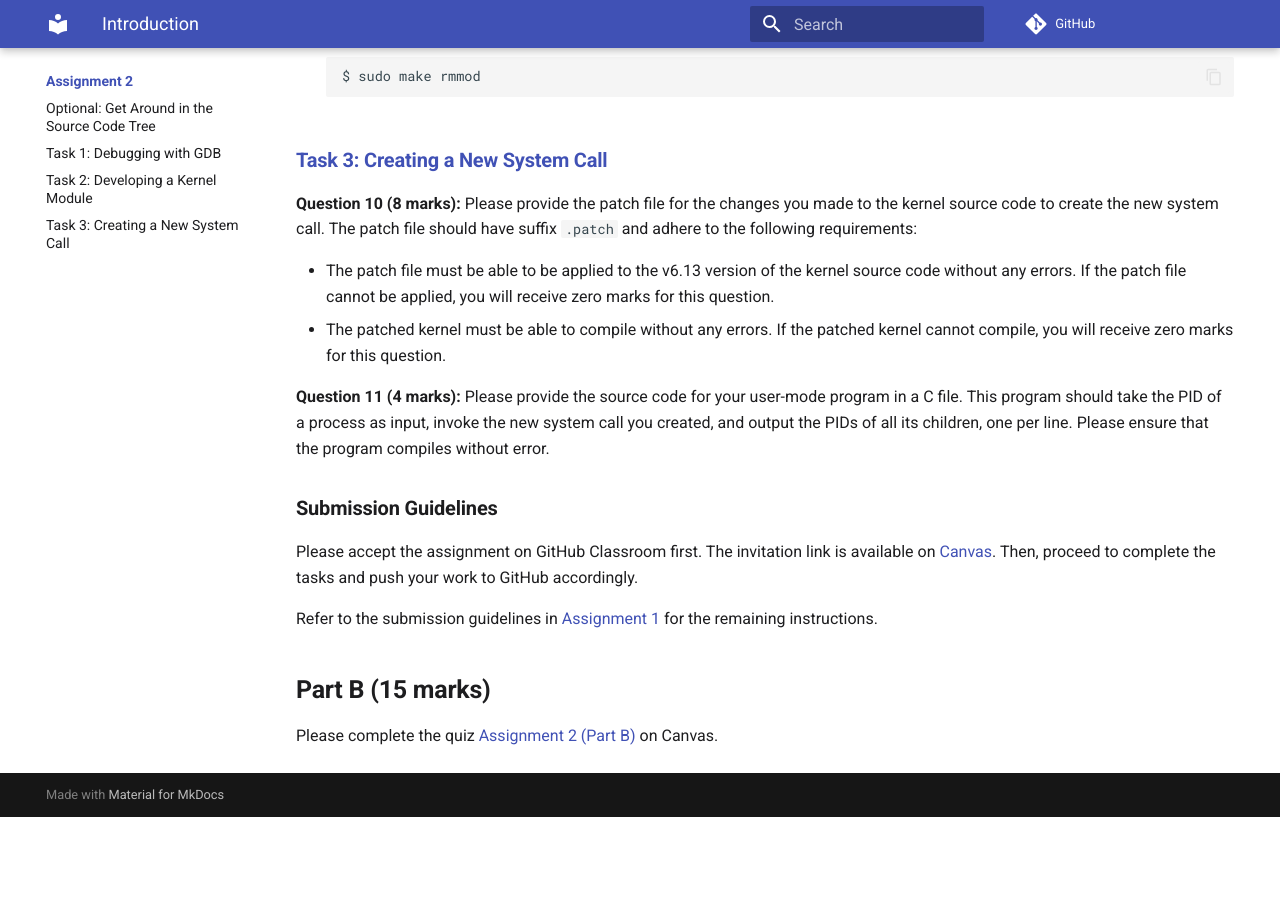
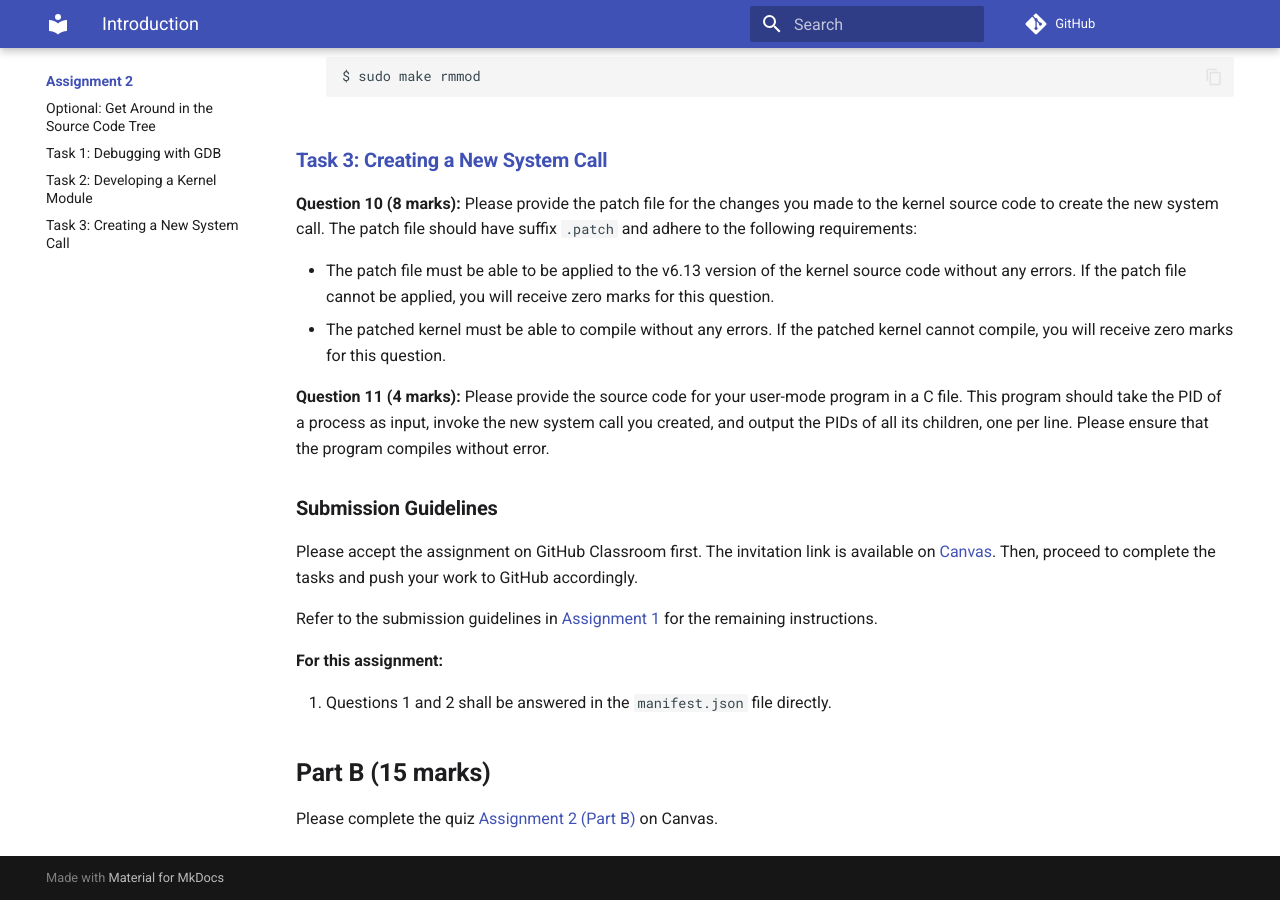
Before and after one commit to nus-cs5250/25s, an MkDocs documentation site: the page built from docs/asg2/index.md, in a window 1280 px wide and 900 px high, scrolled down 1850 px. Built offline with MkDocs 1.6.1 and Material for MkDocs 9.7.7, drawn with Linux system fonts in a browser that asks for light colours; comment, search, counter and statistics services are not loaded; before the commit the page ends 2667 px from its top, so only the background shows below that.

Commit message:
asg2: more submission instructions on question 1 & 2

```diff
--- a/docs/asg2/index.md
+++ b/docs/asg2/index.md
@@ -108,6 +108,10 @@ Then, proceed to complete the tasks and push your work to GitHub accordingly.
 
 Refer to the submission guidelines in [Assignment 1](../asg1/index.md#submission-guidelines) for the remaining instructions.
 
+**For this assignment:**
+
+1. Questions 1 and 2 shall be answered in the `manifest.json` file directly.
+
 ## Part B (15 marks)
 
 Please complete the quiz [Assignment 2 (Part B)](https://canvas.nus.edu.sg/courses/70149/quizzes/57317) on Canvas.
```
